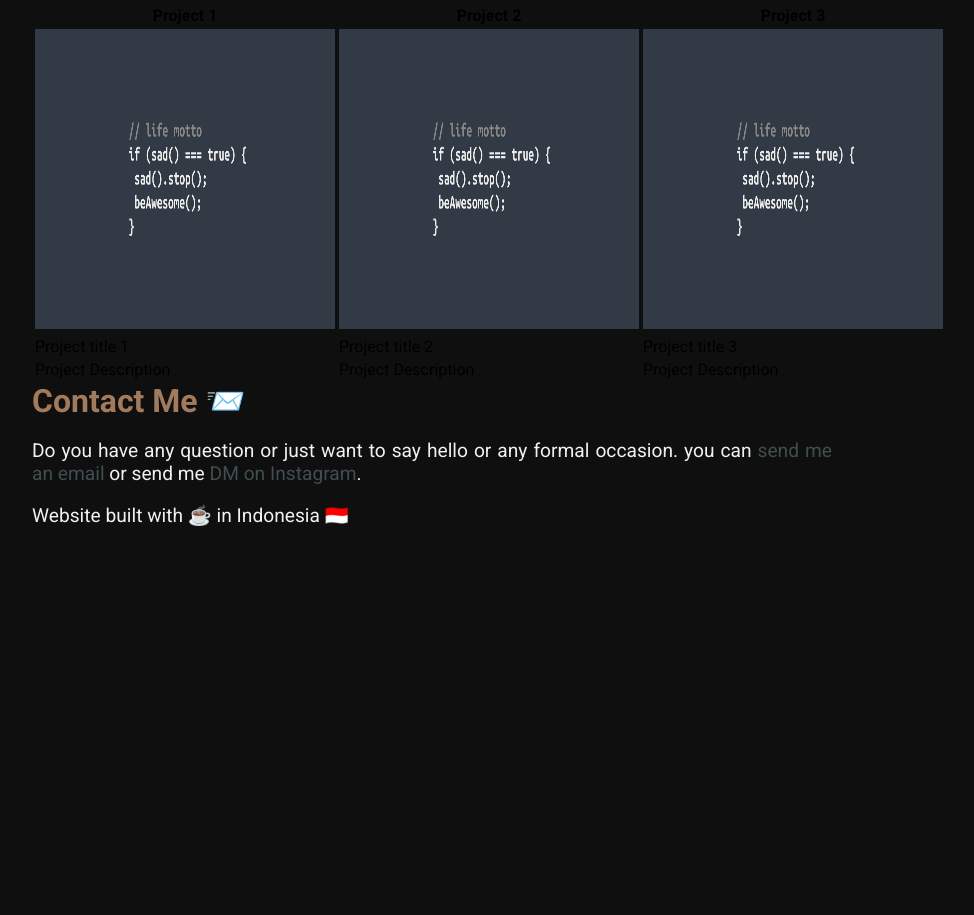
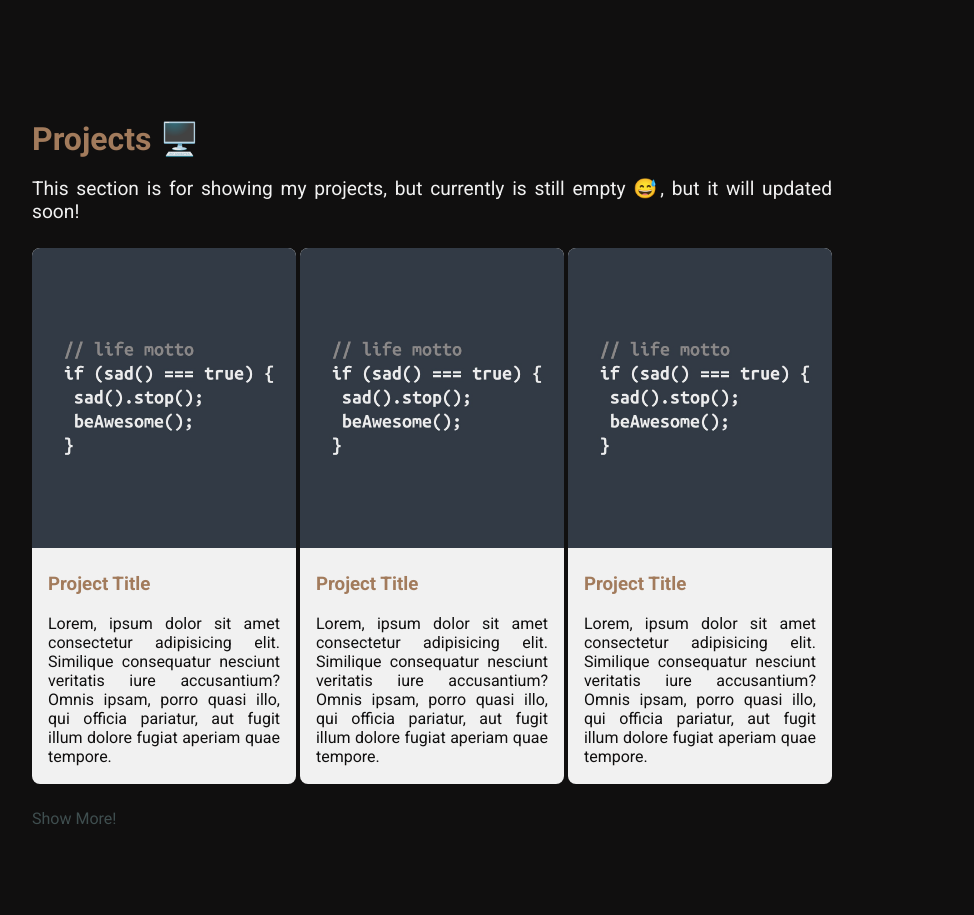
Before and after one commit to agnuramdan/agnuramdan-web, a plain HTML site: page index.html in a window 1280 px wide. Shown: the part 1645-2560 px from the top of the page, without its empty margins (208-1182 px from the left). Before the commit the page ends 2255 px from the top, so only its background shows below. Drawn offline with Linux system fonts and the light colour scheme.

Commit message:
re-create card for project showcase rename folder from project to preojects

```diff
--- a/index.css
+++ b/index.css
@@ -121,3 +121,43 @@ main {
   height: 80px;
   width: 80px;
 }
+
+.project-section {
+  padding: 15em 0;
+}
+
+.card-container {
+  margin: 25px 0;
+  justify-content: space-between;
+}
+
+.project-card {
+  display: inline-block;
+  background-color: #F1F1F1;
+  border-radius: 8px;
+  width: 33%;
+}
+
+.project-image {
+  border-radius: 8px 8px 0 0;
+  width:100%;
+  height: 300px;
+  object-fit: cover;
+}
+
+.project-container {
+  padding: 2px 16px;
+}
+
+.project-title {
+  color: #A27B5C
+}
+
+.project-desc {
+  font-size: 16px;
+  color: #100f0f;
+}
+
+.show-more-button a {
+  color: #e2dcc8;
+}
--- a/index.html
+++ b/index.html
@@ -19,7 +19,7 @@
       <a class="nav-logo" href="/">Agung Nur Ramadhan</a>
       <div class="nav-item-container">
         <a class="nav-item" href="/about/">About Me</a>
-        <a class="nav-item" href="/project/">Projects</a>
+        <a class="nav-item" href="/projects/">Projects</a>
         <a class="nav-item contact-button" href="/contact/">Contact</a>
       </div>
     </nav>
@@ -97,56 +97,69 @@
         </ul>
       </section>
       <!-- projects showcase section -->
-      <section>
+      <section class="project-section">
         <h2>Projects 🖥️</h2>
         <p>
           This section is for showing my projects, but currently is still empty
           😅, but it will updated soon!
         </p>
-      </section>
-      <table>
-        <tr>
-          <th>Project 1</th>
-          <th>Project 2</th>
-          <th>Project 3</th>
-        </tr>
-        <tr>
-          <td>
+        <!-- card showcase -->
+        <div class="card-container">
+          <div class="project-card">
             <img
+              class="project-image"
               src="assets/images/dummy-project-image.jpg"
               alt="dummy project image"
-              width="300"
-              height="300"
             />
-          </td>
-          <td>
+            <div class="project-container">
+              <h3 class="project-title">Project Title</h3>
+              <p class="project-desc">
+                Lorem, ipsum dolor sit amet consectetur adipisicing elit.
+                Similique consequatur nesciunt veritatis iure accusantium? Omnis
+                ipsam, porro quasi illo, qui officia pariatur, aut fugit illum
+                dolore fugiat aperiam quae tempore.
+              </p>
+            </div>
+          </div>
+
+          <div class="project-card">
             <img
+              class="project-image"
               src="assets/images/dummy-project-image.jpg"
-              alt="dummy-project-image"
-              width="300"
-              height="300"
+              alt="dummy project image"
             />
-          </td>
-          <td>
+            <div class="project-container">
+              <h3 class="project-title">Project Title</h3>
+              <p class="project-desc">
+                Lorem, ipsum dolor sit amet consectetur adipisicing elit.
+                Similique consequatur nesciunt veritatis iure accusantium? Omnis
+                ipsam, porro quasi illo, qui officia pariatur, aut fugit illum
+                dolore fugiat aperiam quae tempore.
+              </p>
+            </div>
+          </div>
+
+          <div class="project-card">
             <img
+              class="project-image"
               src="assets/images/dummy-project-image.jpg"
-              alt="dummy-project-image"
-              width="300"
-              height="300"
+              alt="dummy project image"
             />
-          </td>
-        </tr>
-        <tr>
-          <td>Project title 1</td>
-          <td>Project title 2</td>
-          <td>Project title 3</td>
-        </tr>
-        <tr>
-          <td>Project Description</td>
-          <td>Project Description</td>
-          <td>Project Description</td>
-        </tr>
-      </table>
+            <div class="project-container">
+              <h3 class="project-title">Project Title</h3>
+              <p class="project-desc">
+                Lorem, ipsum dolor sit amet consectetur adipisicing elit.
+                Similique consequatur nesciunt veritatis iure accusantium? Omnis
+                ipsam, porro quasi illo, qui officia pariatur, aut fugit illum
+                dolore fugiat aperiam quae tempore.
+              </p>
+            </div>
+          </div>
+        </div>
+
+        <a class="show-more-button" href="/projects/">Show More!</a>
+      </section>
+
       <!-- contact me section -->
       <section>
         <h2>Contact Me 📨</h2>
@@ -156,6 +169,7 @@
           <a href="">DM on Instagram</a>.
         </p>
       </section>
+
       <!-- Footer -->
       <footer>
         <p>Website built with ☕ in Indonesia 🇮🇩</p>
```
Also changed, not shown: projects/index.html (renamed from project/index.html).
